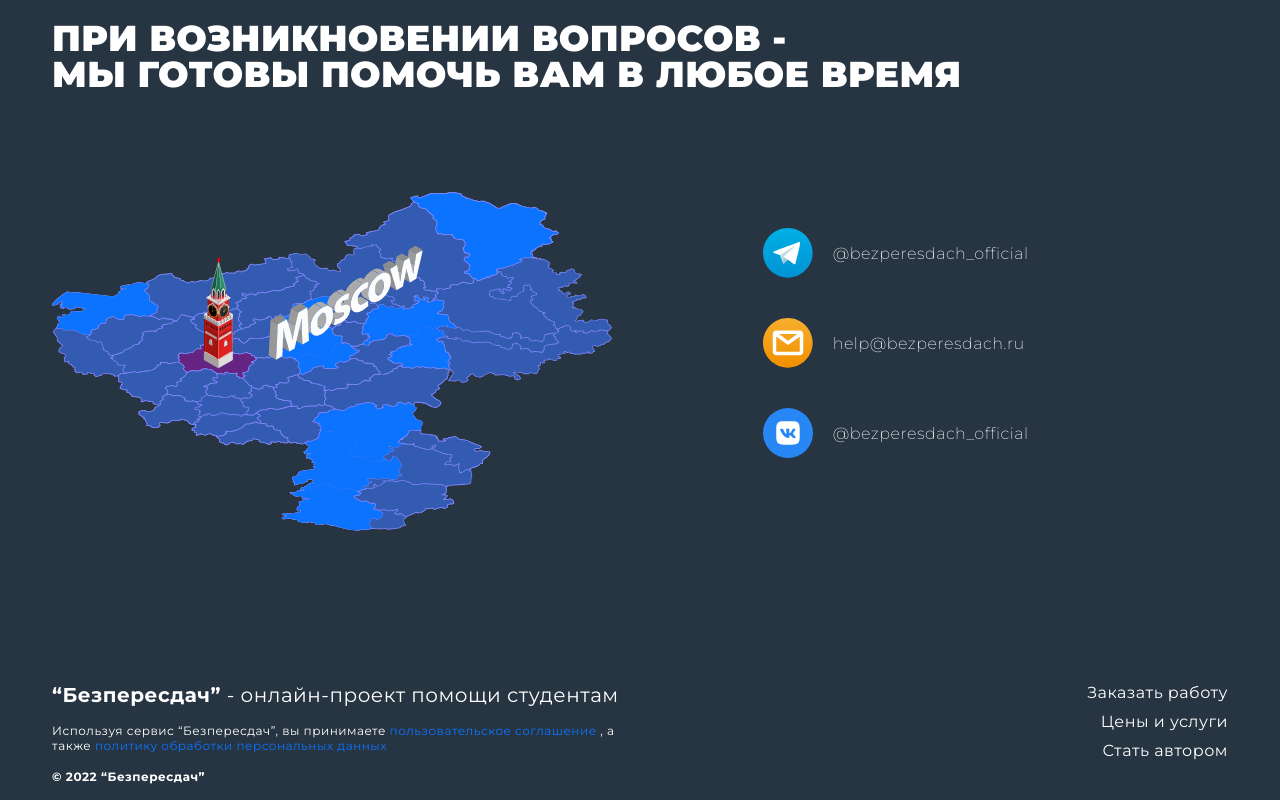
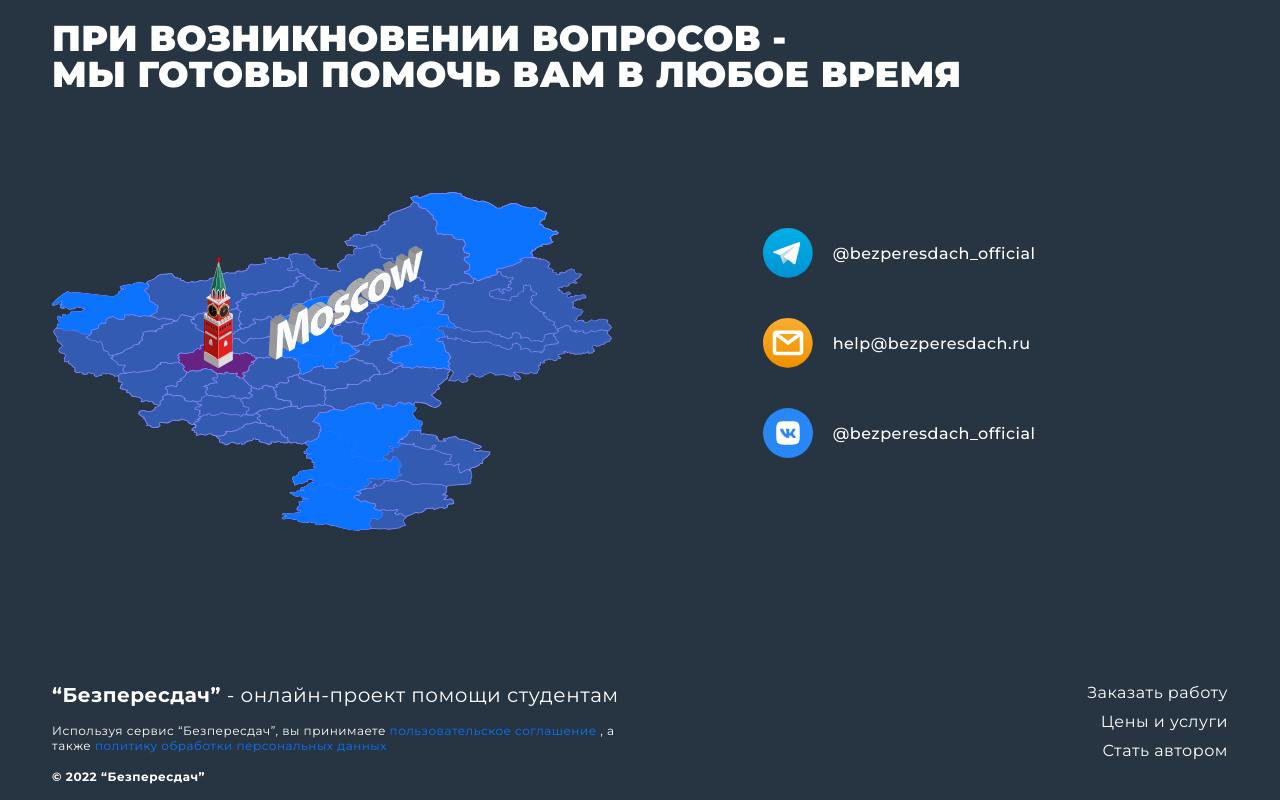
Before and after one commit to bezperesdach/bezperesdach_frontend, a Next.js app: page / in a window 1280 px wide. Shown: the part 3635-4435 px from the top of the page. Built offline with nearby package versions, Linux system fonts and the light colour scheme.

Commit message:
style: bolder font

```diff
--- a/components/home-page/contact/contact.module.css
+++ b/components/home-page/contact/contact.module.css
@@ -20,8 +20,7 @@
 
 .contact p {
   padding-top: 0;
-  font-style: light;
-  font-weight: 200;
+  font-weight: 500;
 }
 
 .image_container {
```
